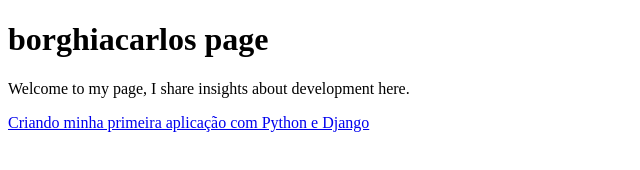
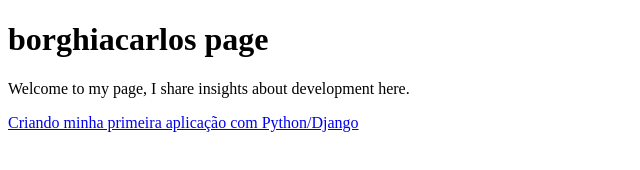
Before and after one commit to borghiacarlos/borghiacarlos.github.io, a plain HTML site: page index.html in a window 1280 px wide. Shown: the full height of the page, 0-640 px from the left. Drawn offline with Linux system fonts and the light colour scheme.

Commit message:
Update index.html

```diff
--- a/index.html
+++ b/index.html
@@ -12,7 +12,7 @@
   <p>Welcome to my page, I share insights about development here.</p>
   <a href="https://medium.com/@borghiacarlos/criando-minha-primeira-aplica%C3%A7%C3%A3o-com-django-python-4635d34d5d3d"
     target="_blank">Criando
-    minha primeira aplicação com Python e Django</a>
+    minha primeira aplicação com Python/Django</a>
 </body>
 
 </html>
```
